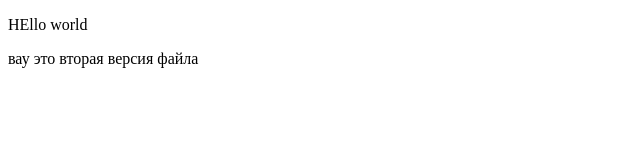
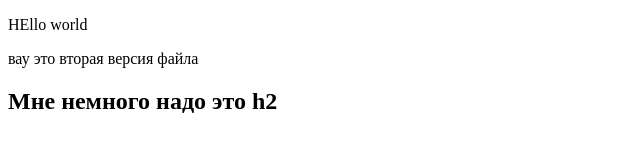
Before and after one commit to 1jony128/project-, a plain HTML site: page index.html in a window 1280 px wide. Shown: the whole page, without its empty margins (0-640 px from the left). Drawn offline with Linux system fonts and the light colour scheme.

Commit message:
add index mod

```diff
--- a/index.html
+++ b/index.html
@@ -9,5 +9,6 @@
     <p>HEllo world</p>
     <p>вау это вторая версия файла</p>
     <script src="script.js"></script>
+    <h2>Мне немного надо это h2</h2>
 </body>
 </html>
```
